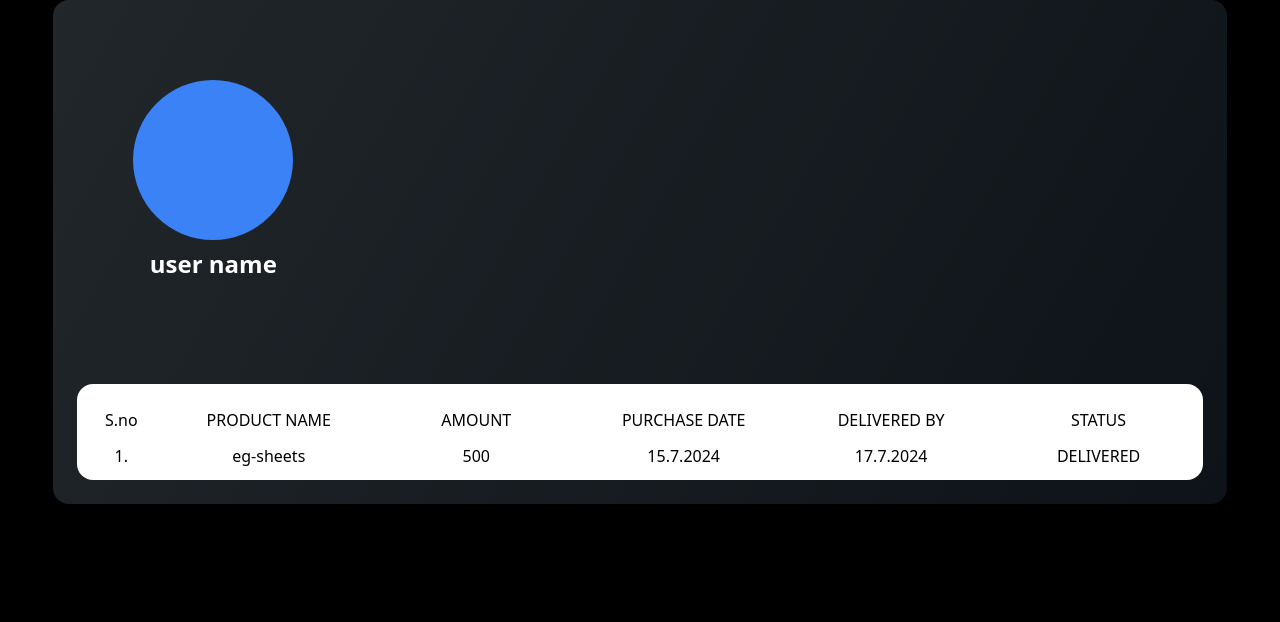
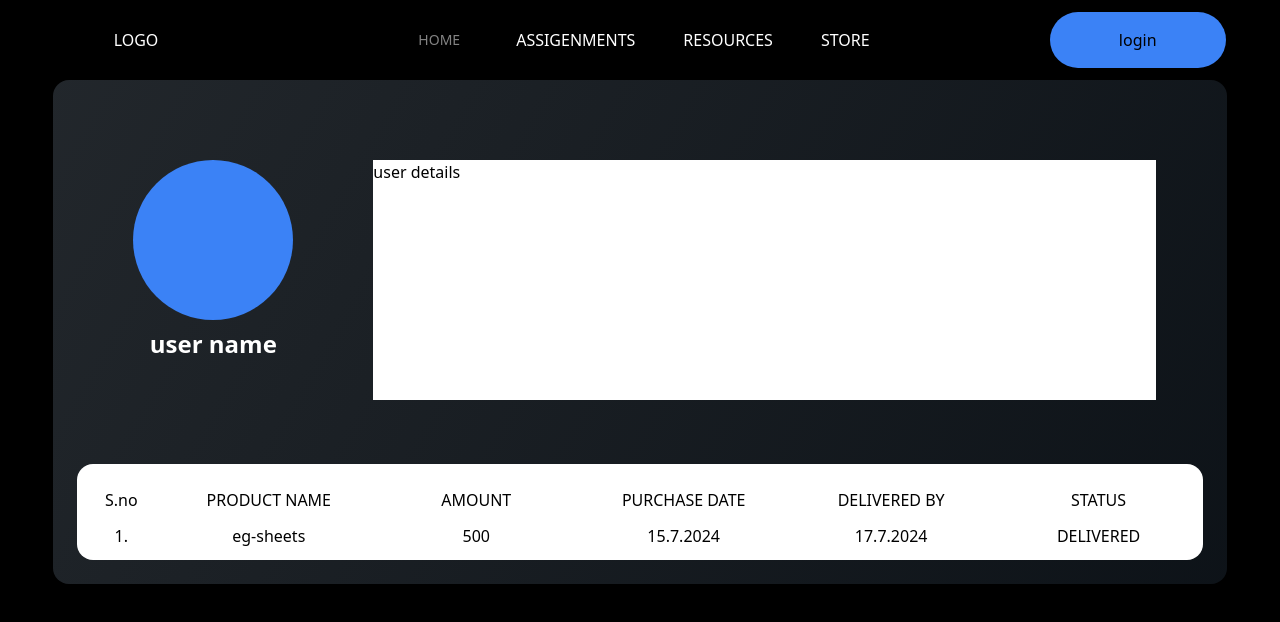
Before and after one commit to lakshaydewan/releaf_project, a React (Vite) app: page /profilepage in a window 1280 px wide. Shown: the top 622 px of the page. Built offline with nearby package versions, Linux system fonts and the light colour scheme.

Commit message:
profile page layout completed and cart layout added

```diff
--- a/src/App.jsx
+++ b/src/App.jsx
@@ -15,6 +15,7 @@ import { Egsheets } from './pages/main pages/egsheets';
 import { Studylyout } from './pages/main pages/studylayout';
 import { Profilepage } from './pages/main pages/profilepage';
 import { Studyresources } from './pages/main pages/studyresourcespage';
+import { Mycart } from './pages/main pages/mycart';
 
 function App() {
   return (
@@ -29,6 +30,7 @@ function App() {
         <Route path="/studylayout" element={<Studylyout/>} />
         <Route path="/profilepage" element={<Profilepage/>} />
         <Route path="/studyresources" element={<Studyresources />} />
+        <Route path="/Mycart" element={<Mycart />} />
 
       </Routes>
       </BrowserRouter>
--- a/src/components/navbar.jsx
+++ b/src/components/navbar.jsx
@@ -17,22 +17,26 @@ function Navbar(){
             <div onClick={(e) => {
                 navigate("/assigment")
             }} className="hover:font-medium text-white cursor-pointer duration-200">ASSIGENMENTS</div>
-            <div className="hover:font-medium text-white cursor-pointer duration-200">RESOURCES</div>
+            <div onClick={(e) => {
+                navigate("/studyresources")
+            }} className="hover:font-medium text-white cursor-pointer duration-200">RESOURCES</div>
             <div className="hover:font-medium text-white cursor-pointer duration-200">STORE</div>
         </div>
         <div className="flex w-48 h-full items-center justify-center">
            {
             (user) ? (
                 <>
-                <button onClick={() => {
-
-                console.log("the user", user )
-                logout()
-
-        }} className="overflow-hidden border-0 bg-blue-500 h-14 w-44 border rounded-full">
-
-
-            <div className="w-"></div>logout</button>
+                <div className="flex justify-center">
+                    <button onClick={() => {
+                        navigate("/mycart")
+                    }} className="w-10 h-10 border border-none rounded-full bg-white"><svg xmlns="http://www.w3.org/2000/svg" fill="none" viewBox="0 0 24 24" stroke-width="1.5" stroke="currentColor" class="size-6">
+                                <path stroke-linecap="round" stroke-linejoin="round" d="M2.25 3h1.386c.51 0 .955.343 1.087.835l.383 1.437M7.5 14.25a3 3 0 0 0-3 3h15.75m-12.75-3h11.218c1.121-2.3 2.1-4.684 2.924-7.138a60.114 60.114 0 0 0-16.536-1.84M7.5 14.25 5.106 5.272M6 20.25a.75.75 0 1 1-1.5 0 .75.75 0 0 1 1.5 0Zm12.75 0a.75.75 0 1 1-1.5 0 .75.75 0 0 1 1.5 0Z" />
+                                </svg>
+                                </button>
+                    <button onClick={() => {
+                        navigate("/profilepage")
+                    }} className="w-10 h-10 border border-none rounded-full bg-white">U</button>
+                </div>
                 </>
             ) : (
                 <>
--- /dev/null
+++ b/src/pages/main pages/mycart.jsx
@@ -0,0 +1,19 @@
+import { Navbar } from "../../components/navbar";
+
+
+
+function Mycart(){
+
+
+    return <div>
+        <Navbar />
+        <div className="text-5xl font-bold text-white py-10 px-20">My Cart</div>
+        <div className="flex">
+            <div id="productlist"></div>
+            <div id="checkout"></div>
+
+        </div>
+    </div>
+}
+
+export {Mycart}
--- a/src/pages/main pages/profilepage.jsx
+++ b/src/pages/main pages/profilepage.jsx
@@ -1,19 +1,24 @@
+import { Navbar } from "../../components/navbar"
 
 
 
 function Profilepage(){
 
 
-    return <div id="main" className="flex justify-center">
+    return <div>
+        <Navbar />
+        <div id="main" className="flex justify-center">
         <div id="content div" className="w-11/12 flex flex-col justify-center border border-none rounded-2xl" style={{
             backgroundColor : "transparent",
             backgroundImage: "linear-gradient(120deg ,rgba(112,128,144,0.3),rgba(44, 62, 80 ,0.3)" }}>
-            <div id="profile">
-                <div id="left-section" className="p-20 space-y-2">
+            <div id="profile" className="flex items-center">
+                <div id="left-section" className="p-20  flex flex-col justify-center space-y-2">
                     <div className="h-40 w-40 border border-none rounded-full bg-blue-500"></div>
                     <div className="w-40 text-center text-white font-semibold text-2xl">user name</div>
                 </div>
-                <div id="right-section"></div>
+                <div id="right-section" className="w-8/12 h-60 bg-white mt-10">
+                    user details
+                </div>
             </div>
             <div className="flex justify-center w-full p-6">
                 <div id="history" className="w-full border border-none rounded-2xl bg-white flex flex-col p-3 ">
@@ -38,6 +43,7 @@ function Profilepage(){
 
         </div>
     </div>
+    </div>
 }
 
 export {Profilepage}
```
